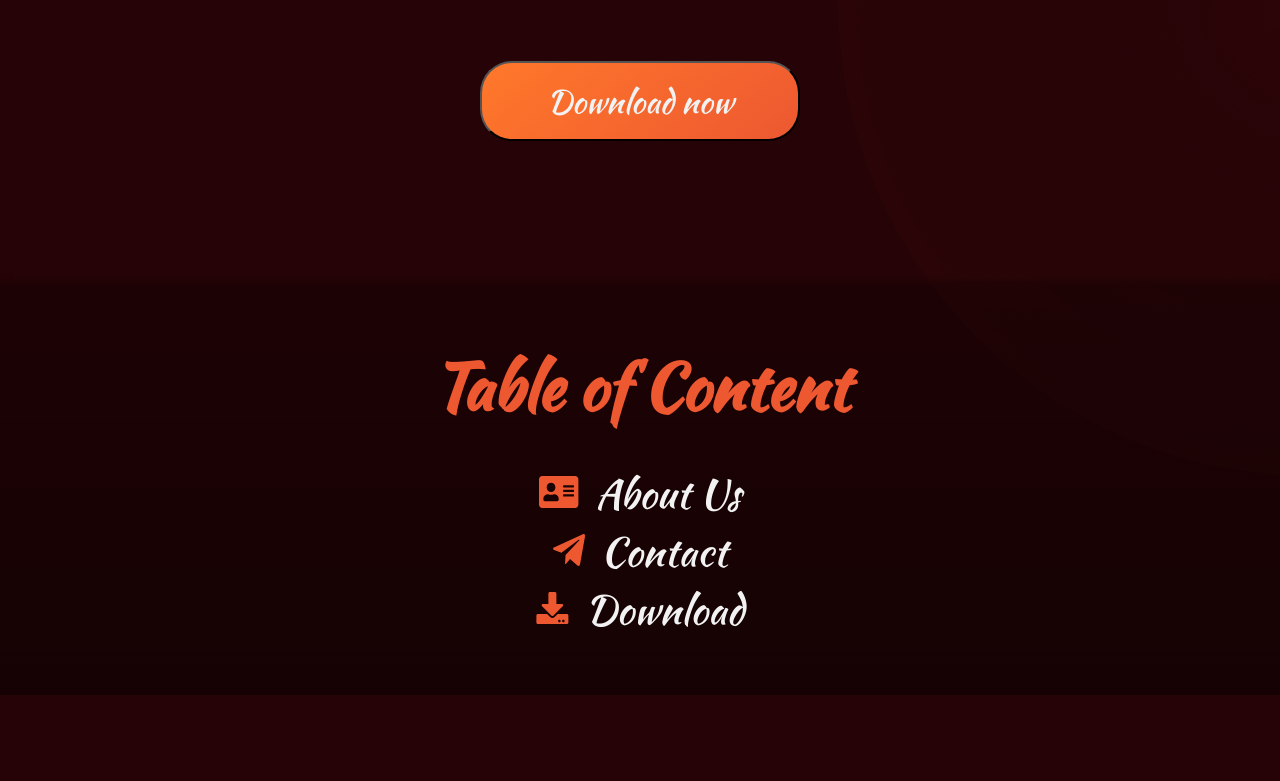
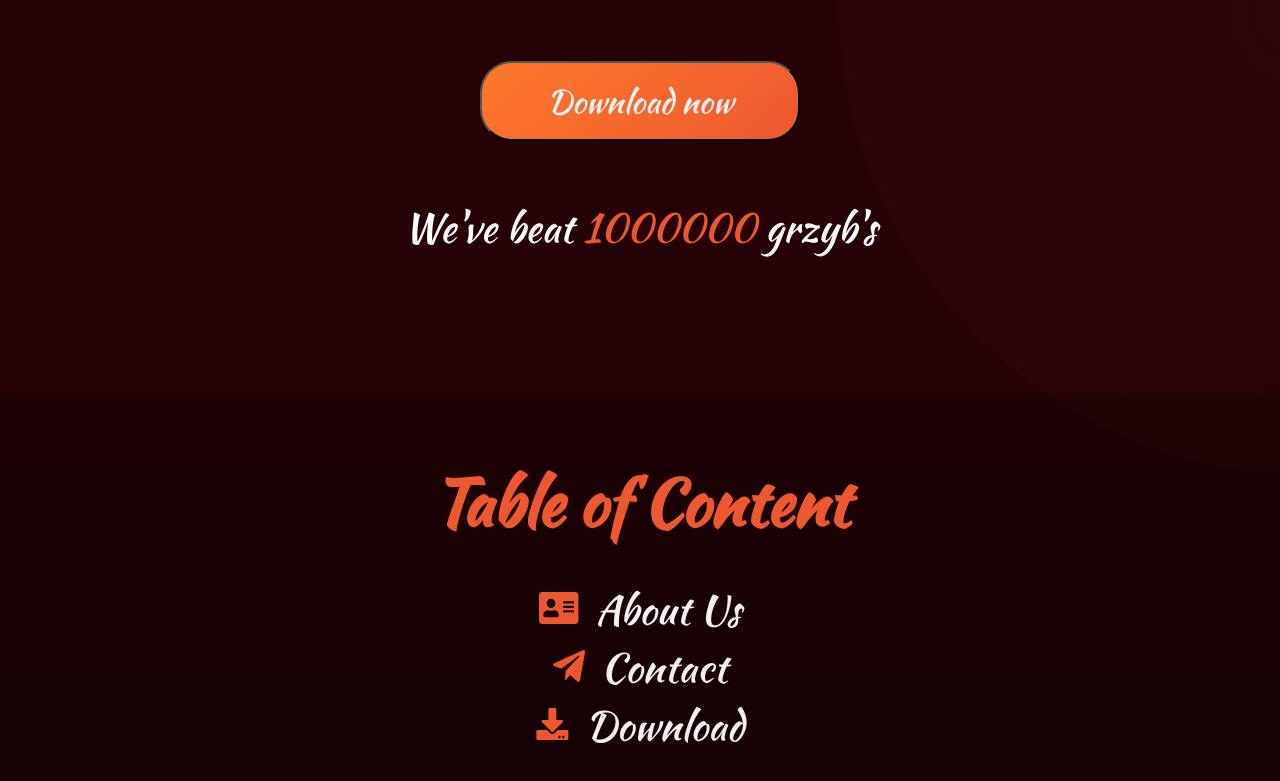
Before and after one commit to ontach/eden, a plain HTML site: page index.html in a window 1280 px wide. Shown: the part 2948-3729 px from the top of the page. Before the commit the page ends 3643 px from the top, so only its background shows below. Drawn offline with Linux system fonts and the light colour scheme.

Commit message:
Add files via upload

```diff
--- a/css/animations.css
+++ b/css/animations.css
@@ -151,3 +151,12 @@
 #vector-contact:hover {
   scale: 110%;
 }
+
+#beat{
+  text-align: center;
+  transition: all 0.5s ease-in-out;
+}
+#beat:hover{
+  scale: 110%;
+  filter: drop-shadow(0 0 0.6rem white);
+}
--- a/index.html
+++ b/index.html
@@ -174,6 +174,10 @@
             <button id="herodownload-responsive" class="pointer" >Download now</button></a>
         </div>
       </div>
+      <div style="text-align: center;">
+        <br>
+      <span style="color:white;">We've beat </span><span id="beat" style=" cursor: pointer; text-align: center; color: var(--primaryOrange700);">1000000</span><span style="color:white;"> grzyb's </span>
+    </div>
     </section>
     <!-- Table of Contents content -->
     <footer id="footer-section" class="relative">
```
